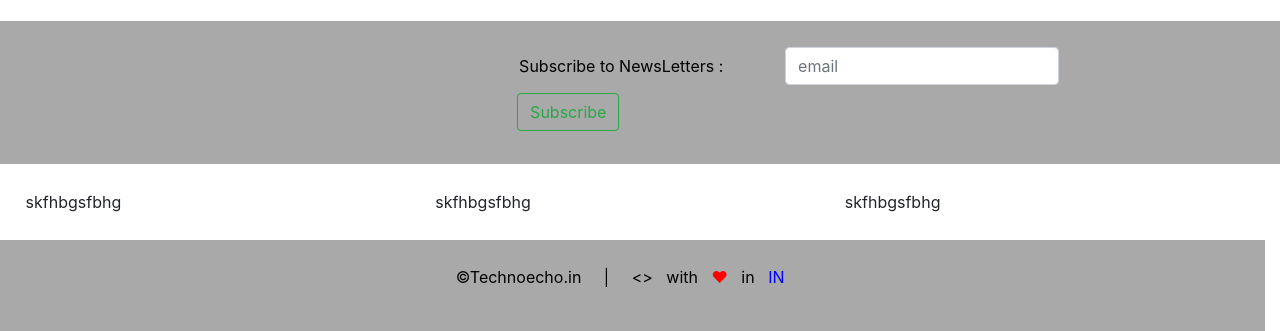
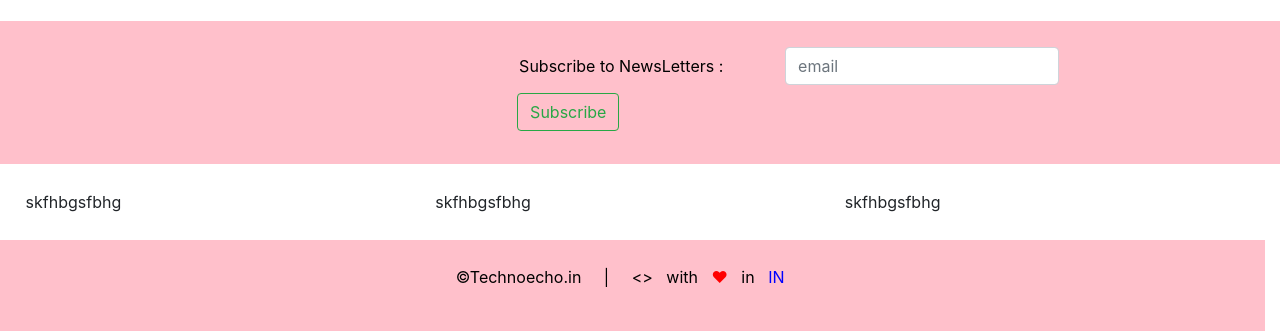
Before and after one commit to Utkarsh1999/technoecho, a plain HTML site: page index.html in a window 1280 px wide. Shown: the part 2757-3088 px from the top of the page. Drawn offline with nearby package versions, Linux system fonts and the light colour scheme.

Commit message:
Add files via upload

```diff
--- a/index.css
+++ b/index.css
@@ -61,7 +61,7 @@
  .news-letter-container {
  	height: 20%;
  	padding: 2%;
- 	background:darkgrey;
+ 	background:pink;
  }
 
 .newsletter-form {
@@ -71,7 +71,7 @@
 }
 
 .baseline {
-	background: darkgrey;
+	background: pink;
 
 }
 
```
